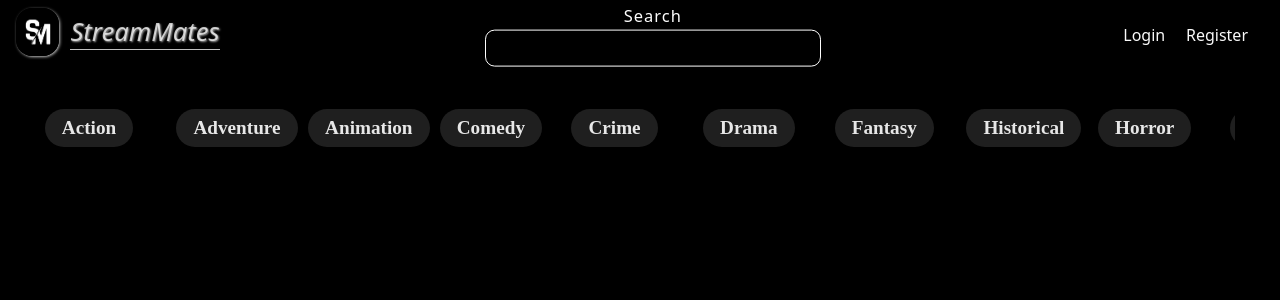
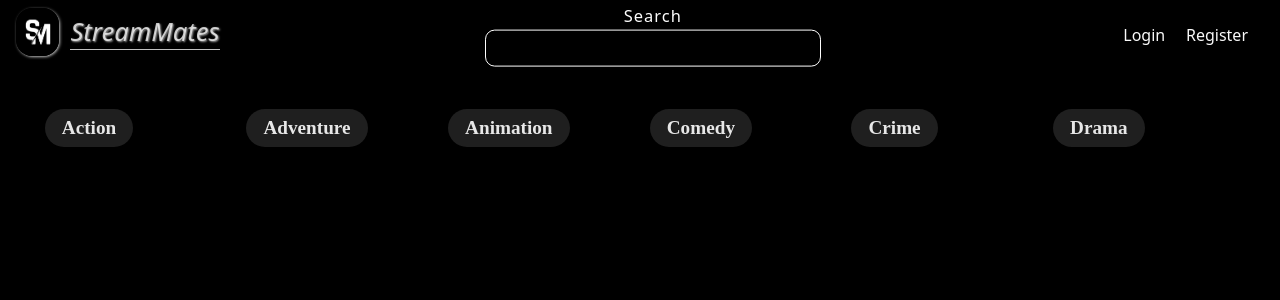
Before and after one commit to antoanMetodiev/Stream-Mate_App, a React (Vite) app in the folder front-end/StreamMates_FE/: page /movies in a window 1280 px wide. Shown: the top 300 px of the page. Built offline with nearby package versions, Linux system fonts and the light colour scheme; no server answers.

Commit message:
change Swiper styles

```diff
--- a/front-end/StreamMates_FE/src/components/Movies/GenreCategories/GenreCategories.tsx
+++ b/front-end/StreamMates_FE/src/components/Movies/GenreCategories/GenreCategories.tsx
@@ -1,31 +1,18 @@
 import style from "./GenreCategories.module.css";
-
-import { Swiper, SwiperSlide } from "swiper/react";
 import "swiper/css";
 import "swiper/css/pagination";
 import "swiper/css/navigation";
+import { Swiper, SwiperSlide } from "swiper/react";
 import { Pagination, Navigation } from "swiper/modules";
-
 import { allGenres } from "../../../utils/utils";
-// import { Movie } from "../../../types/MovieType";
-// import { Series } from "../../../types/Series";
-
-// interface GenreCategoriesProps {
-//     setCinemaRecordsList: React.Dispatch<React.SetStateAction<Movie[] | Series[] | undefined>>;
-// };
 
 export const GenreCategories = () => {
-
-
-
-
     return (
         <div className={style['genre-categories-container']}>
             <Swiper
                 slidesPerView={6}
-                spaceBetween={-400} // <== Тук намаляваш разстоянието между елементите до 0
+                spaceBetween={20}  // Разстояние между елементите
                 pagination={{ enabled: false }}
-                // navigation={true}
                 modules={[Pagination, Navigation]}
                 className={style['mySwiper']}
             >
```
